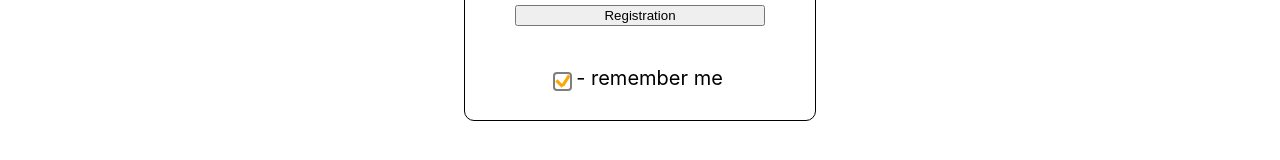
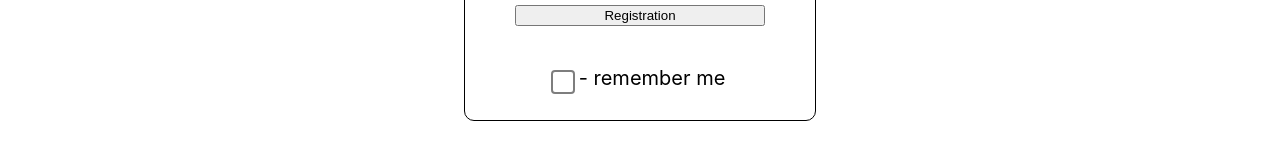
Before and after one commit to Nomad-lab-sketch/store-react, a React (Create React App) app: page /authPage in a window 1280 px wide. Shown: the part 492-652 px from the top of the page. Built offline with nearby package versions, Linux system fonts and the light colour scheme; no server answers; the database is empty.

Commit message:
auto_login_is_ready

```diff
--- a/src/components/main/authPage/AuthPage.tsx
+++ b/src/components/main/authPage/AuthPage.tsx
@@ -1,5 +1,5 @@
 import { useAppDispatch, useAppSelector } from "../../../redux/hooks/redux";
-import { registrationStatus, userEmail, userEmailError, userPassword, userPasswordError } from "../../../redux/reducers/userAuthSlice";
+import { registrationStatus, rememberUser, userEmail, userEmailError, userPassword, userPasswordError } from "../../../redux/reducers/userAuthSlice";
 import s from "./css/style.module.css";
 import { autoLoginUser, createNewUser, signIn } from "../../../dal/api"
 import { useNavigate } from "react-router-dom";
@@ -11,7 +11,10 @@ const AuthPage: React.FC = () => {
 	const authData = useAppSelector(state => state.userAuth)
 
 	useEffect(() => {
-		autoLoginUser(dispatch, navigate)
+		if(localStorage.getItem('rememberMe') === 'true'){
+			autoLoginUser(dispatch, navigate)
+		}
+
 	 }, []);
 
 	const setUserEmail = (event: React.FormEvent<HTMLInputElement>) => {
@@ -23,7 +26,7 @@ const AuthPage: React.FC = () => {
 	}
 
 	const authUser = () => {
-		signIn(authData.email, authData.password, dispatch, navigate)
+		signIn(authData.email, authData.password, dispatch, navigate, authData.rememberMe)
 	}
 
 	const userRegistration = () => {
@@ -49,6 +52,16 @@ const AuthPage: React.FC = () => {
 
 		if (countErrors === 0){
 			createNewUser(authData.email, authData.password, dispatch)
+		}
+	}
+
+	const setUserRemember = () => {
+		if (authData.rememberMe) {
+			dispatch(rememberUser(false));
+			localStorage.setItem('rememberMe', 'false');
+		} else {
+			dispatch(rememberUser(true)) ;
+			localStorage.setItem('rememberMe', 'true');
 		}
 	}
 
@@ -98,12 +111,19 @@ const AuthPage: React.FC = () => {
 				</div>
 
 				<div className={s.auth__checkboxWrapper}>
-					<label className={s.auth__checkboxLabel}>
-						<input
-						className={s.auth__checkbox}
-						id="rememberMe"
-						type="checkbox" />
+
+					<input
+					checked = {authData.rememberMe}
+					onChange={setUserRemember}
+					className={s.auth__checkbox}
+					id="rememberMe"
+					type="checkbox" />
+
+					<label
+					htmlFor="rememberMe"
+					className={s.auth__checkboxLabel}>
 					</label>
+
 					<div className={s.auth__checkboxText}> - remember me</div>
 				</div>
 			</div>
--- a/src/components/main/authPage/css/style.module.css
+++ b/src/components/main/authPage/css/style.module.css
@@ -79,13 +79,14 @@
 
 .auth__checkboxLabel{
 	position: relative;
-	width: 15px;
-	height: 15px;
+	width: 20px;
+	height: 20px;
 	border: solid 2px rgb(126, 126, 126);
-	top: 6px;
+	top: 4px;
 	left: -4px;
 	border-radius: 4px;
 	cursor: pointer;
+	transition: all 0.3s;
 }
 
 .auth__checkboxLabel::before{
@@ -93,24 +94,34 @@
 	position: absolute;
 	width: 9px;
 	height: 3px;
-	background-color: orange;
-	transform: rotate(45deg);
-	top: 8px;
-	left: 0px;
+	background-color: #ffffff;
+	transform: rotate(45deg) scale(0);
+	top: 10px;
+	left: 3px;
+	transition: all 0.3s;
 
 }
 .auth__checkboxLabel::after{
 	content: '';
-	position: absolute;
-	width: 12px;
-	height: 3px;
-	background-color: orange;
-	transform: rotate(302deg);
-	top: 5px;
-	left: 5px;
+    position: absolute;
+    width: 12px;
+    height: 3px;
+    background-color: #ffffff;
+    transform: rotate(302deg) scale(0);
+    top: 7px;
+    left: 7px;
+    transition: all 0.3s;
 }
 
-.auth__checkbox:not(:disabled):active+label::before {
-	background-color: #ae261a;
-	border-color: #b3d7ff;
+
+.auth__checkbox:checked+.auth__checkboxLabel{
+	background-color: orange;
+}
+
+.auth__checkbox:checked+.auth__checkboxLabel::after {
+	transform: rotate(302deg) scale(1);
  }
+
+ .auth__checkbox:checked+.auth__checkboxLabel::before {
+	transform: rotate(45deg) scale(1);
+ }
--- a/src/dal/api.ts
+++ b/src/dal/api.ts
@@ -5,7 +5,8 @@ import {
 	ref,
 	child,
 	get,
-	set } from "firebase/database";
+	set
+} from "firebase/database";
 import {
 	getAuth,
 	createUserWithEmailAndPassword,
@@ -18,6 +19,7 @@ import {
 import {
 	authStatus,
 	registrationStatus,
+	rememberUser,
 	showUserName,
 	userEmail,
 	userPassword
@@ -88,25 +90,15 @@ export function createNewUser(email: string, password: string, dispatch: any) {
 }
 
 
-export function signIn(email: string, password: string, dispatch: any, redirect: any) {
+export function signIn(email: string, password: string, dispatch: any, redirect: any, authData: boolean) {
 	const auth = getAuth();
-
+	if (authData) {
 		setPersistence(auth, browserSessionPersistence)
 			.then(() => {
-    // Existing and future Auth states are now persisted in the current
-    // session only. Closing the window would clear any existing state even
-    // if a user forgets to sign out.
-    // ...
-    // New sign-in will be persisted with session persistence.
 				return signInWithEmailAndPassword(auth, email, password)
 					.then((userCredential) => {
 						// Signed in
-			dispatch(authStatus(true))
-			dispatch(showUserName(email))
-			const user = userCredential.user;
-			console.log(user)
-			// ..
-			redirect("/");
+						login(email, dispatch, redirect)
 					})
 					.catch((error) => {
 						const errorCode = error.code;
@@ -118,9 +110,26 @@ export function signIn(email: string, password: string, dispatch: any, redirect:
 				const errorCode = error.code;
 				const errorMessage = error.message;
 			});
+	} else {
 
+		signInWithEmailAndPassword(auth, email, password)
+			.then((userCredential) => {
+				// Signed in
+				login(email, dispatch, redirect)
+			})
+			.catch((error) => {
+				const errorCode = error.code;
+				const errorMessage = error.message;
+			});
+	}
+}
 
+function login(email: string, dispatch: any, redirect: any) {
+	dispatch(authStatus(true))
+	dispatch(showUserName(email))
+	redirect("/");
 }
+
 
 
 export function logOut(dispatch: any, redirect: any) {
@@ -128,6 +137,9 @@ export function logOut(dispatch: any, redirect: any) {
 	signOut(auth).then(() => {
 		dispatch(authStatus(false))
 		dispatch(showUserName(''))
+		dispatch(rememberUser(false))
+		dispatch(userPassword(''))
+		localStorage.setItem('rememberMe', 'false');
 		// Sign-out successful.
 		redirect("/");
 	}).catch((error) => {
@@ -139,12 +151,11 @@ export function autoLoginUser(dispatch: any, redirect: any) {
 	const auth = getAuth();
 	onAuthStateChanged(auth, (user) => {
 		if (user) {
-			const email:any = user.email
+			const email: any = user.email
 			dispatch(userEmail(email))
 			dispatch(showUserName(email))
 			dispatch(authStatus(true))
 			redirect("/");
-
 		} else {
 			console.log('no user')
 		}
--- a/src/redux/reducers/userAuthSlice.ts
+++ b/src/redux/reducers/userAuthSlice.ts
@@ -40,8 +40,11 @@ export const userAuthSlice = createSlice({
 		showUserName(state, action: PayloadAction<string>) {
 			state.userName = action.payload
 		},
+		rememberUser(state, action: PayloadAction<boolean>) {
+			state.rememberMe = action.payload
+		},
 	}
 })
 
 export default userAuthSlice.reducer
-export const { userEmail, userPassword, userEmailError, userPasswordError, registrationStatus, authStatus, showUserName} = userAuthSlice.actions
+export const { userEmail, userPassword, userEmailError, userPasswordError, registrationStatus, authStatus, showUserName, rememberUser} = userAuthSlice.actions
```
Lines whose indentation alone changed are shown as unchanged.
